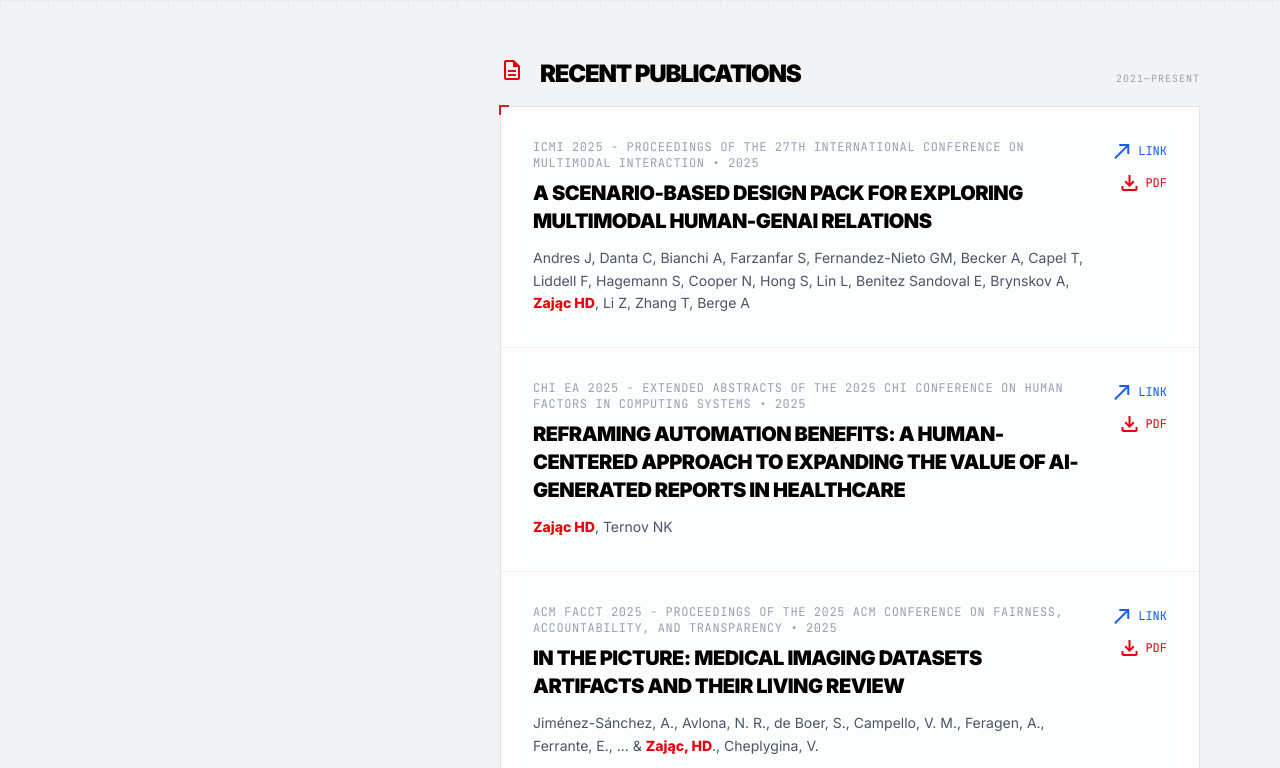
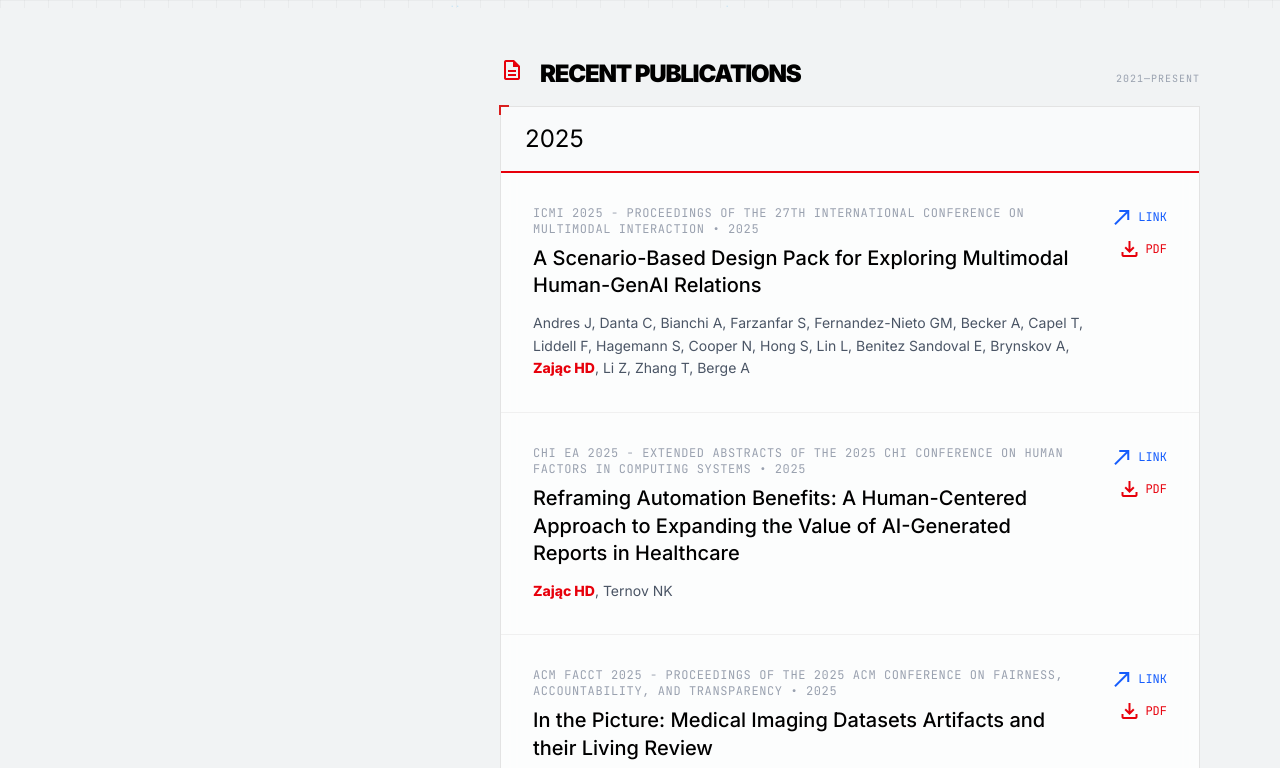
Before and after one commit to hdzajac/hdzajac, a React (Vite) app: page / in a window 1280 px wide. Shown: the part 792-1560 px from the top of the page. Built offline with nearby package versions, Linux system fonts and the light colour scheme.

Commit message:
publication list update

```diff
--- a/src/components/PublicationItem.tsx
+++ b/src/components/PublicationItem.tsx
@@ -59,7 +59,7 @@ const PublicationItem: React.FC<PublicationItemProps> = ({ publication }) => {
                     <div className="mono text-xs text-gray-400 mb-2 uppercase tracking-wider">
                         {publication.Venue} • {publication.Year}
                     </div>
-                    <h4 className="text-lg md:text-xl font-black uppercase tracking-tight text-black mb-3">
+                    <h4 className="text-lg md:text-xl font-medium text-black mb-3 leading-snug">
                         {publication.Title}
                     </h4>
                     <div className="text-sm text-gray-600 leading-relaxed">
--- a/src/components/PublicationsList.tsx
+++ b/src/components/PublicationsList.tsx
@@ -53,11 +53,32 @@ const PublicationsList: React.FC<PublicationsListProps> = ({
             .catch(error => console.error('Error loading publications:', error));
     }, [limit]);
 
+    // Group publications by year
+    const groupedByYear: { [year: string]: Publication[] } = {};
+    publications.forEach(pub => {
+        if (!groupedByYear[pub.Year]) {
+            groupedByYear[pub.Year] = [];
+        }
+        groupedByYear[pub.Year].push(pub);
+    });
+
+    // Sort years in descending order
+    const years = Object.keys(groupedByYear).sort((a, b) => parseInt(b) - parseInt(a));
+
     return (
         <div className="blueprint-module bg-white/80 backdrop-blur-sm transition-all hover:shadow-2xl">
-            <div className="divide-y divide-black/5">
-                {publications.map((pub, idx) => (
-                    <PublicationItem key={idx} publication={pub} />
+            <div>
+                {years.map((year) => (
+                    <div key={year}>
+                        <div className="px-6 py-4 bg-gray-50 border-b-2 border-red-600">
+                            <h3 className="display-text text-2xl text-black">{year}</h3>
+                        </div>
+                        <div className="divide-y divide-black/5">
+                            {groupedByYear[year].map((pub, idx) => (
+                                <PublicationItem key={idx} publication={pub} />
+                            ))}
+                        </div>
+                    </div>
                 ))}
             </div>
             {showViewAll && onViewAll && (
```
